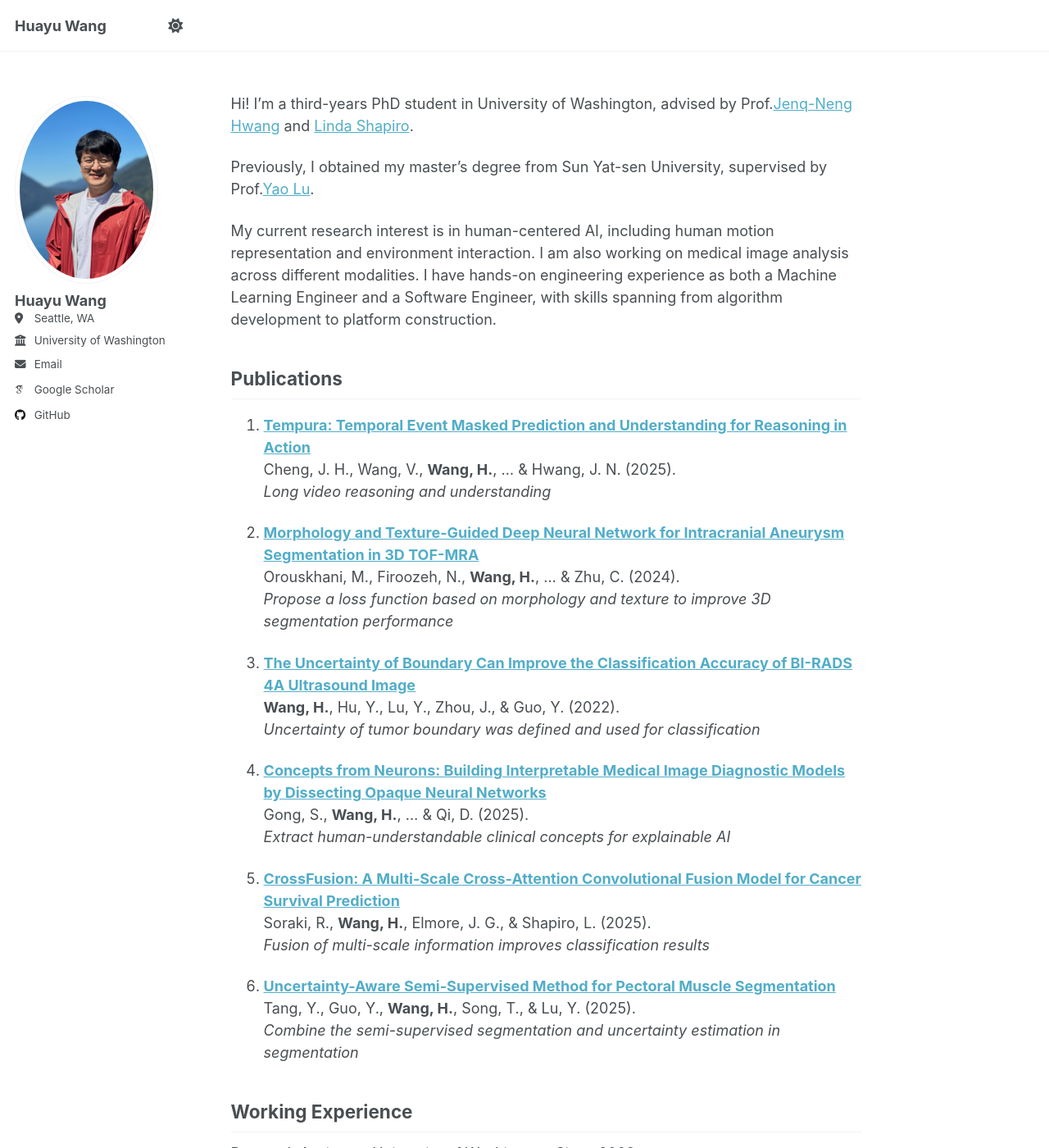
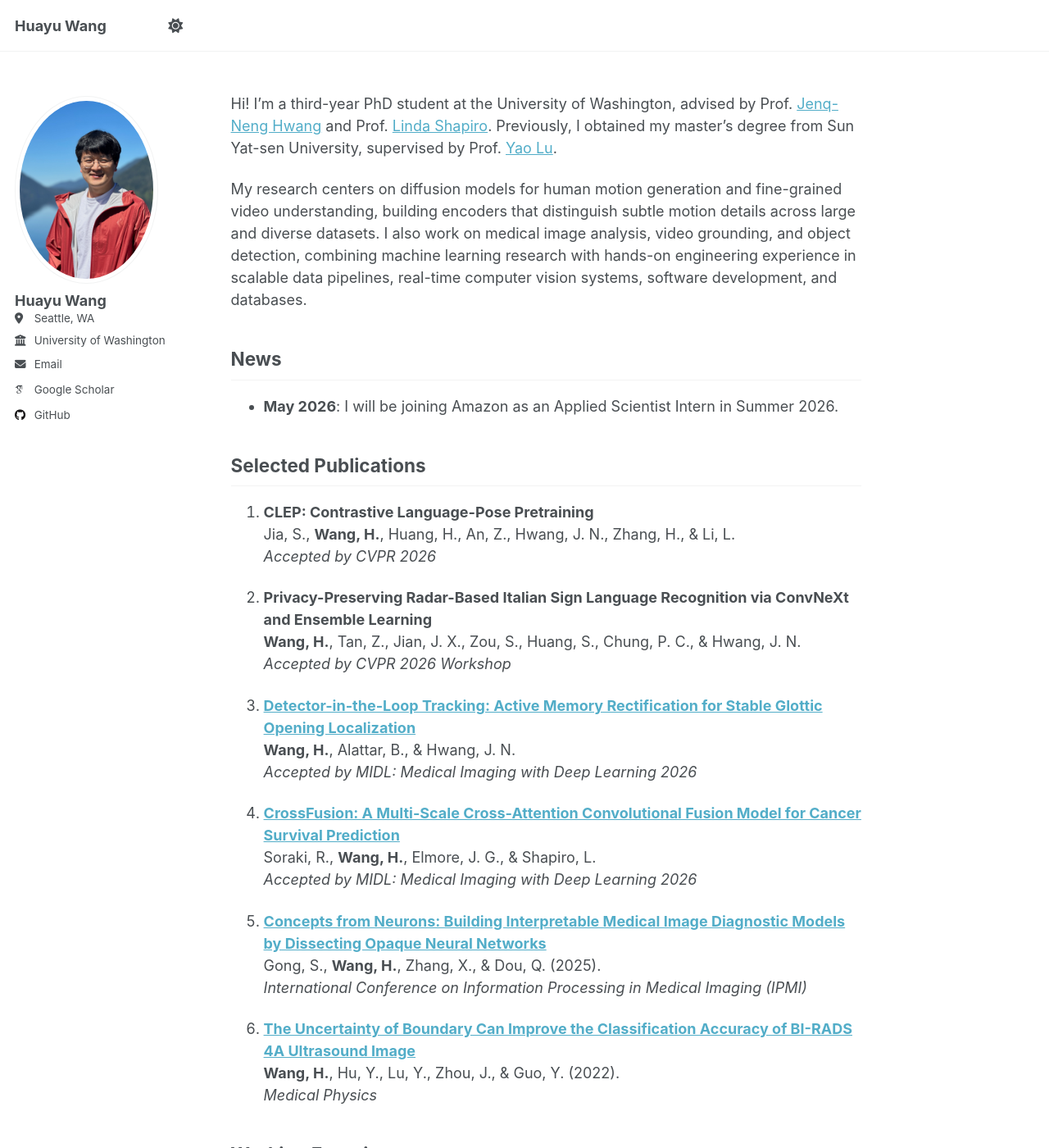
Before and after one commit to huayuww/huayuww.github.io, a Jekyll site: the page built from _pages/about.md, in a window 1280 px wide and 1400 px high. Shown: the whole window at 82% size. Built offline with Jekyll 4.4.1, drawn with Linux system fonts in a browser that asks for light colours; some web fonts are replaced; some of the changed text lies outside the part shown.

Commit message:
Update homepage: news, selected papers, teaching
Refresh the about page with current research focus, add a News
section announcing the 2026 summer Amazon Applied Scientist Intern,
curate Selected Publications to algorithm-focused first/second-author
work, and add a Teaching Experience list.

Co-Authored-By: Claude Opus 4.7 (1M context) <noreply@anthropic.com>

```diff
--- a/_pages/about.md
+++ b/_pages/about.md
@@ -7,51 +7,56 @@ redirect_from:
   - /about.html
 ---
 
-Hi! I'm a third-years PhD student in University of Washington, advised by Prof.[Jenq-Neng Hwang](https://people.ece.uw.edu/hwang/) and [Linda Shapiro](https://people.ece.uw.edu/shapiro/index.html).
+Hi! I'm a third-year PhD student at the University of Washington, advised by Prof. [Jenq-Neng Hwang](https://people.ece.uw.edu/hwang/) and Prof. [Linda Shapiro](https://people.ece.uw.edu/shapiro/index.html). Previously, I obtained my master's degree from Sun Yat-sen University, supervised by Prof. [Yao Lu](https://cse.sysu.edu.cn/teacher/Luyao).
 
-Previously, I obtained my master's degree from Sun Yat-sen University, supervised by Prof.[Yao Lu](https://cse.sysu.edu.cn/teacher/Luyao).
+My research centers on diffusion models for human motion generation and fine-grained video understanding, building encoders that distinguish subtle motion details across large and diverse datasets. I also work on medical image analysis, video grounding, and object detection, combining machine learning research with hands-on engineering experience in scalable data pipelines, real-time computer vision systems, software development, and databases.
 
-My current research interest is in human-centered AI, including human motion representation and environment interaction. I am also working on medical image analysis across different modalities. I have hands-on engineering experience as both a Machine Learning Engineer and a Software Engineer, with skills spanning from algorithm development to platform construction.
+## News
 
-<!-- Publications
+- **May 2026**: I will be joining Amazon as an Applied Scientist Intern in Summer 2026.
+
+<!-- Selected Papers
 ====== -->
-## Publications
+## Selected Publications
 
-1. [**Tempura: Temporal Event Masked Prediction and Understanding for Reasoning in Action**](https://arxiv.org/pdf/2505.01583)
-   Cheng, J. H., Wang, V., **Wang, H.**, ... & Hwang, J. N. (2025).
-   *Long video reasoning and understanding*
+1. **CLEP: Contrastive Language-Pose Pretraining**
+   Jia, S., **Wang, H.**, Huang, H., An, Z., Hwang, J. N., Zhang, H., & Li, L.
+   *Accepted by CVPR 2026*
 
-2. [**Morphology and Texture-Guided Deep Neural Network for Intracranial Aneurysm Segmentation in 3D TOF-MRA**](https://link.springer.com/article/10.1007/s12021-024-09683-5)
-   Orouskhani, M., Firoozeh, N., **Wang, H.**, ... & Zhu, C. (2024).
-   *Propose a loss function based on morphology and texture to improve 3D segmentation performance*
+2. **Privacy-Preserving Radar-Based Italian Sign Language Recognition via ConvNeXt and Ensemble Learning**
+   **Wang, H.**, Tan, Z., Jian, J. X., Zou, S., Huang, S., Chung, P. C., & Hwang, J. N.
+   *Accepted by CVPR 2026 Workshop*
 
-3. [**The Uncertainty of Boundary Can Improve the Classification Accuracy of BI-RADS 4A Ultrasound Image**](https://aapm.onlinelibrary.wiley.com/doi/10.1002/mp.15590)
+3. [**Detector-in-the-Loop Tracking: Active Memory Rectification for Stable Glottic Opening Localization**](https://arxiv.org/pdf/2602.19380)
+   **Wang, H.**, Alattar, B., & Hwang, J. N.
+   *Accepted by MIDL: Medical Imaging with Deep Learning 2026*
+
+4. [**CrossFusion: A Multi-Scale Cross-Attention Convolutional Fusion Model for Cancer Survival Prediction**](https://openreview.net/pdf?id=CZMHbOGu1H)
+   Soraki, R., **Wang, H.**, Elmore, J. G., & Shapiro, L.
+   *Accepted by MIDL: Medical Imaging with Deep Learning 2026*
+
+5. [**Concepts from Neurons: Building Interpretable Medical Image Diagnostic Models by Dissecting Opaque Neural Networks**](https://link.springer.com/chapter/10.1007/978-3-031-96625-5_1)
+   Gong, S., **Wang, H.**, Zhang, X., & Dou, Q. (2025).
+   *International Conference on Information Processing in Medical Imaging (IPMI)*
+
+6. [**The Uncertainty of Boundary Can Improve the Classification Accuracy of BI-RADS 4A Ultrasound Image**](https://aapm.onlinelibrary.wiley.com/doi/10.1002/mp.15590)
    **Wang, H.**, Hu, Y., Lu, Y., Zhou, J., & Guo, Y. (2022).
-   *Uncertainty of tumor boundary was defined and used for classification*
-
-4. [**Concepts from Neurons: Building Interpretable Medical Image Diagnostic Models by Dissecting Opaque Neural Networks**](https://link.springer.com/chapter/10.1007/978-3-031-96625-5_1)
-   Gong, S., **Wang, H.**, ... & Qi, D. (2025).
-   *Extract human-understandable clinical concepts for explainable AI*
-
-5. [**CrossFusion: A Multi-Scale Cross-Attention Convolutional Fusion Model for Cancer Survival Prediction**](https://arxiv.org/abs/2503.02064)
-   Soraki, R., **Wang, H.**, Elmore, J. G., & Shapiro, L. (2025).
-   *Fusion of multi-scale information improves classification results*
-
-6. [**Uncertainty-Aware Semi-Supervised Method for Pectoral Muscle Segmentation**](https://www.mdpi.com/2306-5354/12/1/36)
-   Tang, Y., Guo, Y., **Wang, H.**, Song, T., & Lu, Y. (2025).
-   *Combine the semi-supervised segmentation and uncertainty estimation in segmentation*
-
-
+   *Medical Physics*
 
 
 Working Experience
 ------
 Research Assistant, University of Washington, Since 2023
 
-Full-time Research Scientist, [Harborview Medical Center](https://www.uwmedicine.org/research), 2023 Spring
-
 Full-time Machine Learning Engineer, [MicroPort MedBot Corporation](https://microport.com/healthcare-professional/surgical-robots), 2022-2023
 
 Intern at the Precision Health Institution of GE, [GE Healthcare](https://www.gehealthcare.com/) Fall, 2020
 
 Full-time Software Engineer, [Perception Vision Medical Technologies](https://www.pvmedtech.com/en/) 2017-2018
+
+Teaching Experience
+------
+- **EE 215**: Fundamentals of Electrical Engineering
+- **EE 344**: Data-Driven Modeling and Machine Learning
+- **EE 443**: Machine Learning for Signal Processing Applications
+- **EE 596**: Advanced Topics in Signal and Image Processing
```
